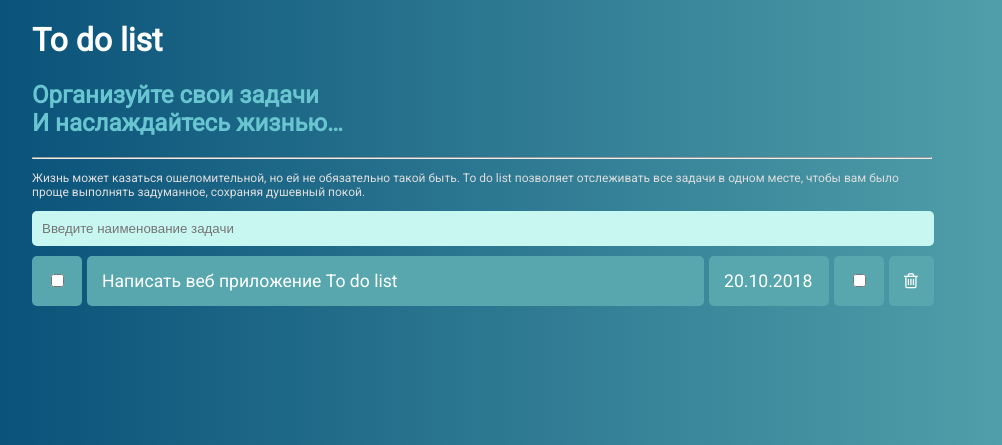
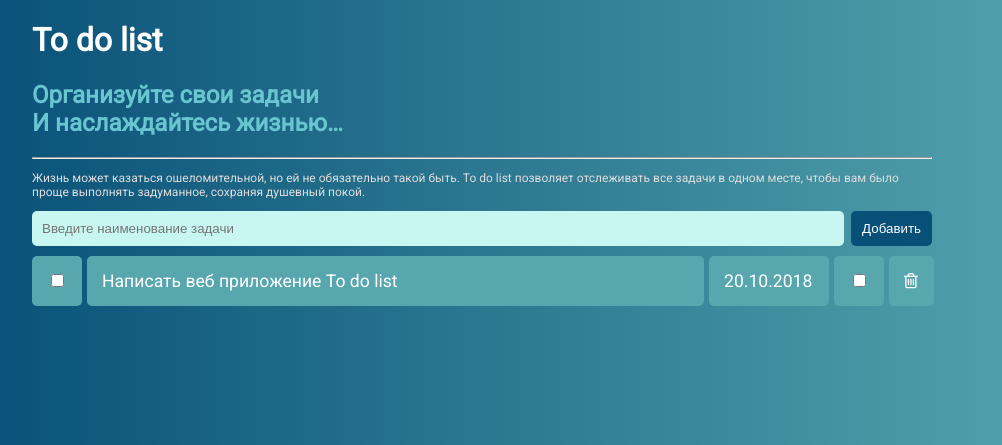
Before and after one commit to Beginner95/to-do-list, a PHP site: page / in a window 1280 px wide. Shown: the top 445 px of the page, without its empty margins (158-1160 px from the left). Run offline with PHP 8.4, Linux system fonts and the light colour scheme; some libraries are stand-ins or nearby versions.

Commit message:
Добавил кнопку и стили для него

```diff
--- a/css/main.css
+++ b/css/main.css
@@ -34,11 +34,28 @@ h2{
 }
 
 .addtolist input{
-    width: 98%;
-    padding: 10px 10px;
+    width: 88%;
+    padding: 10px;
     border: none;
     border-radius: 5px;
     background: #c8f7f1;
+    outline: none;
+}
+
+.addtolist button{
+    background: #085078;
+    color: white;
+    width: 9%;
+    padding: 10px;
+    border-radius: 5px;
+    border: none;
+    margin: 0 0 0 7px;
+    text-align: center;
+}
+
+.addtolist button:hover{
+    background: #063e5d;
+    cursor: pointer;
 }
 
 .todolist{
--- a/index.php
+++ b/index.php
@@ -13,7 +13,7 @@
 <hr>
 <p class="quote">Жизнь может казаться ошеломительной, но ей не обязательно такой быть. To do list позволяет отслеживать все задачи в одном месте, чтобы вам было проще выполнять задуманное, сохраняя душевный покой.</p>
 <div class="addtolist">
-    <div class="add"><input type="text" id="add" name="add" placeholder="Введите наименование задачи"></div>
+    <div class="add"><input type="text" id="in" name="add" placeholder="Введите наименование задачи"><button id="add">Добавить</button></div>
 </div>
 <div class="todolist" id="list">
     <div class="box"><input type="checkbox" name="check"></div>
```
